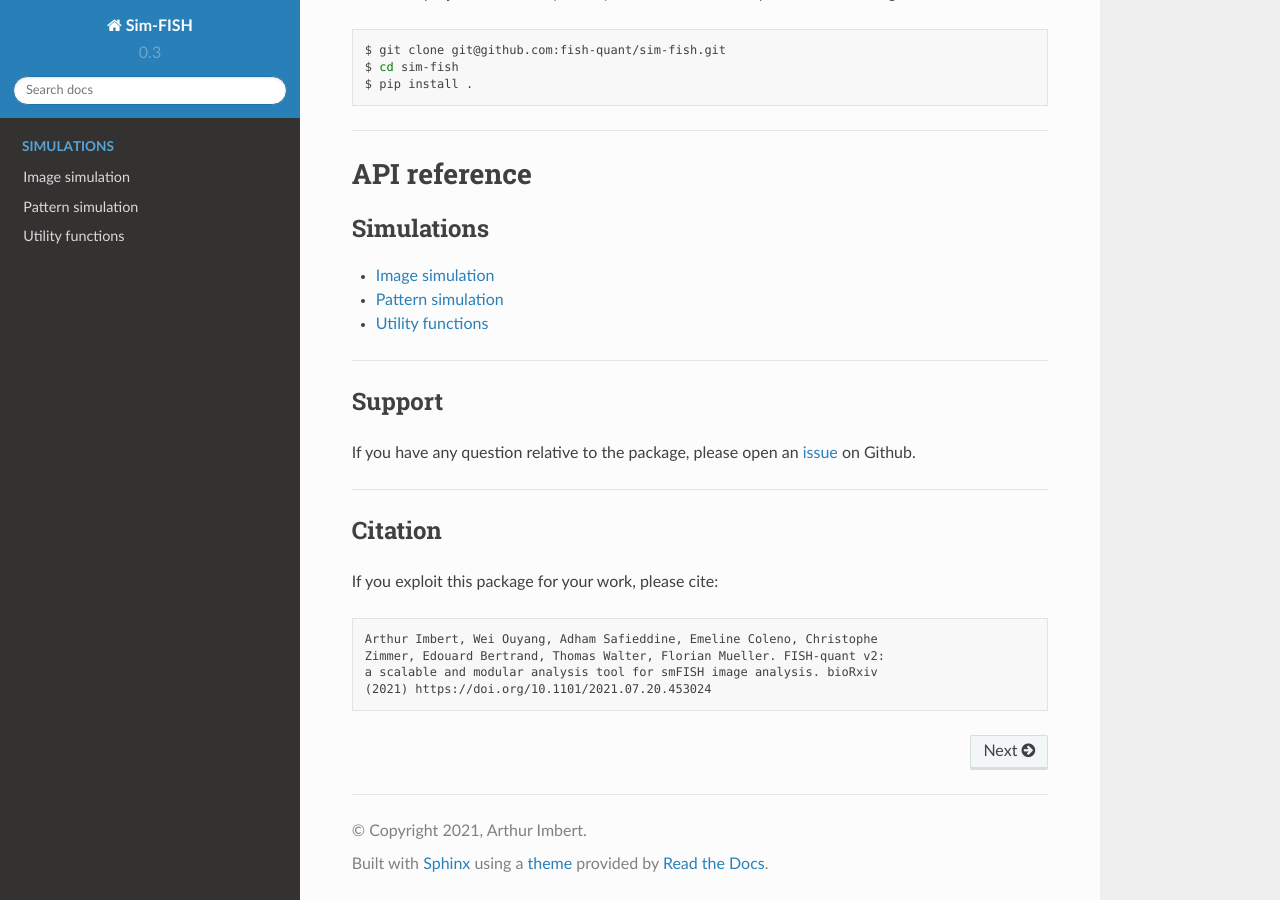
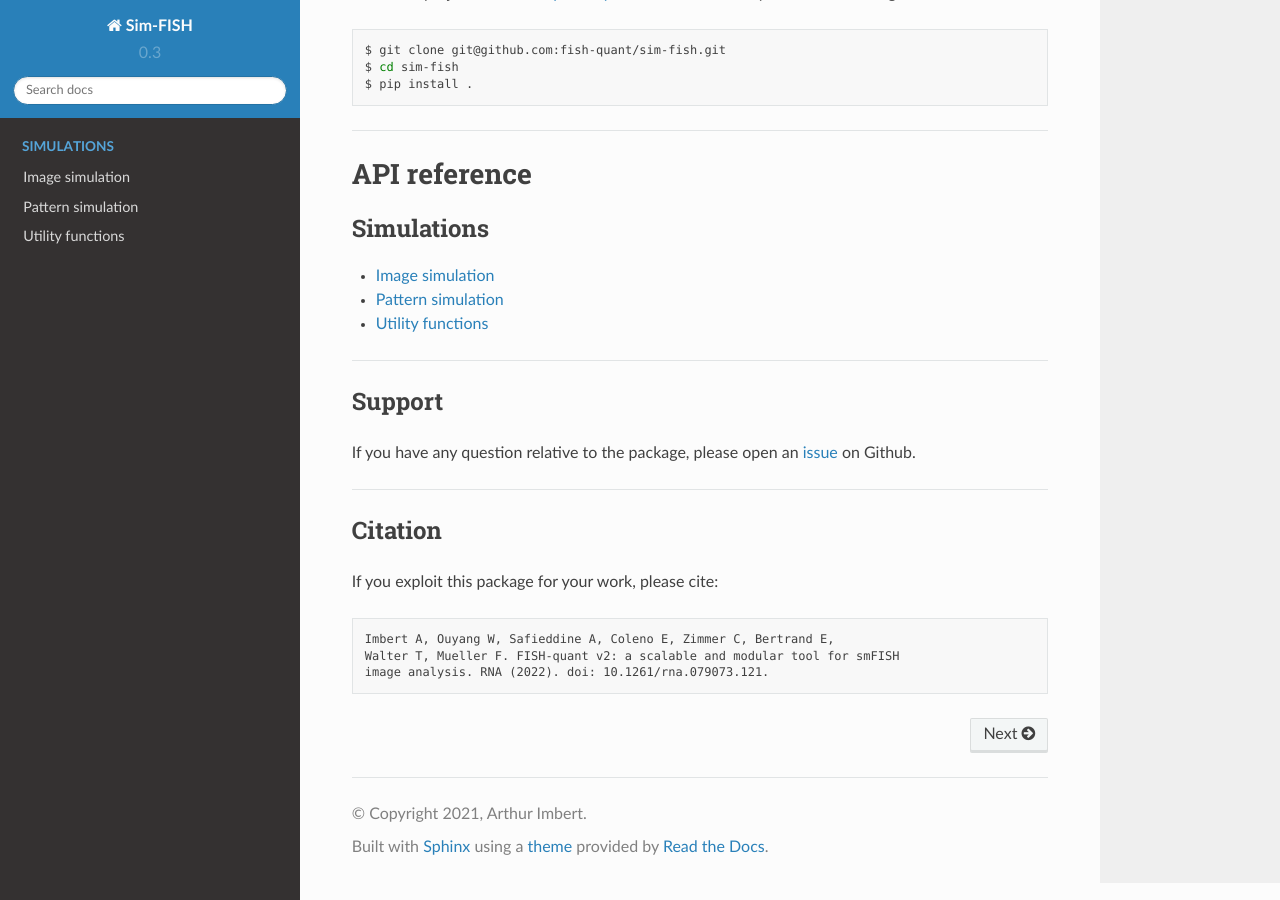
Before and after one commit to fish-quant/sim-fish, a Sphinx documentation site: the page built from docs/source/index.rst, in a window 1280 px wide and 900 px high, scrolled down 909 px. Built offline with Sphinx 7.4.7 and the Read the Docs theme 2.0.0, drawn with Linux system fonts in a browser that asks for light colours.

Commit message:
update citation

```diff
--- a/docs/source/index.rst
+++ b/docs/source/index.rst
@@ -85,7 +85,6 @@ If you exploit this package for your work, please cite:
 
 .. code-block:: text
 
-    Arthur Imbert, Wei Ouyang, Adham Safieddine, Emeline Coleno, Christophe
-    Zimmer, Edouard Bertrand, Thomas Walter, Florian Mueller. FISH-quant v2:
-    a scalable and modular analysis tool for smFISH image analysis. bioRxiv
-    (2021) https://doi.org/10.1101/2021.07.20.453024
+    Imbert A, Ouyang W, Safieddine A, Coleno E, Zimmer C, Bertrand E,
+    Walter T, Mueller F. FISH-quant v2: a scalable and modular tool for smFISH
+    image analysis. RNA (2022). doi: 10.1261/rna.079073.121.
```
